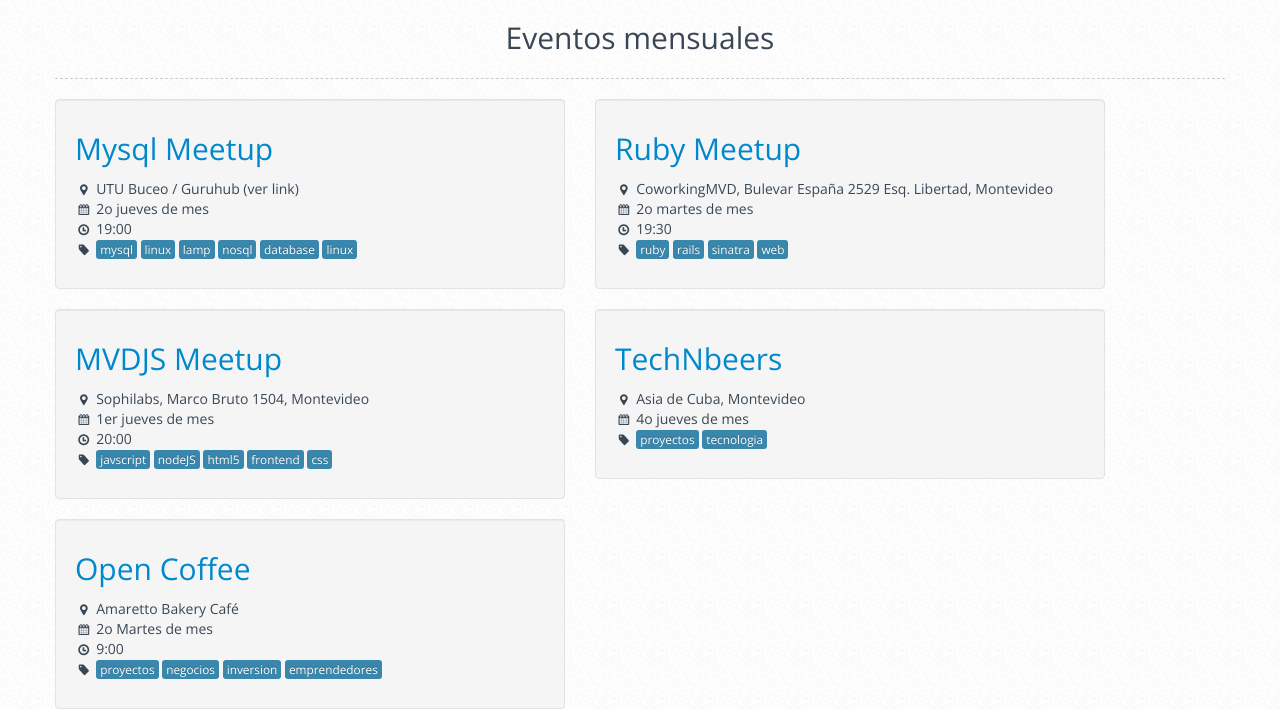
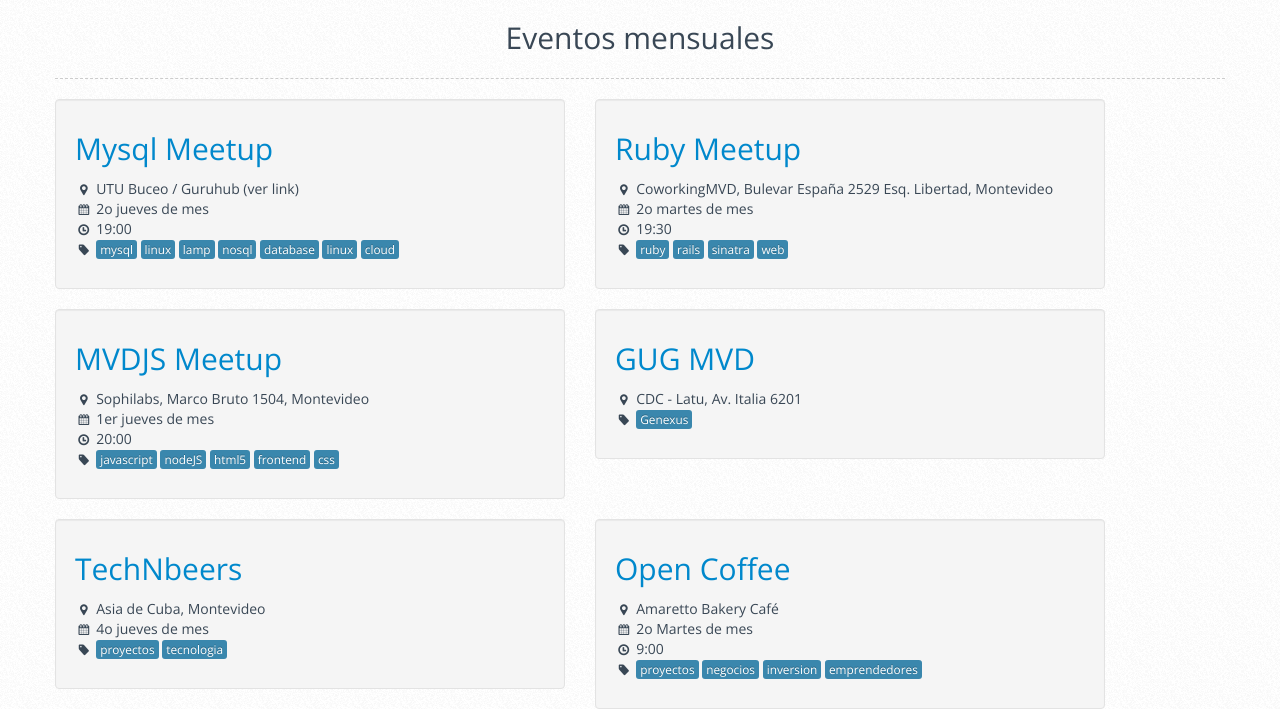
Before and after one commit to ncalero-uy/meetupuy-landing, a PHP site: page / in a window 1280 px wide. Shown: the part 864-1573 px from the top of the page. Run offline with PHP 8.4, Linux system fonts and the light colour scheme; some libraries are stand-ins or nearby versions.

Commit message:
genexus y subtitulos

```diff
--- a/include/eventos.inc.php
+++ b/include/eventos.inc.php
@@ -118,13 +118,14 @@ $anuales = array(
 $mensuales = array(
     'mysqlMeetup' => array(
         'titulo' => 'Mysql Meetup',
+        'subtitulo' => 'Meetup de Mysql en Montevideo',
         'lugar' => 'UTU Buceo / Guruhub (ver link)',
         'fecha' => '2o jueves de mes',
         'horario' => '19:00',
         'costo' => '',
         'link' => 'http://www.meetup.com/The-Montevideo-MySQL-Meetup-Group',
         'descripcion' => '',
-        'tags'=>'mysql,linux,lamp, nosql,database,linux'
+        'tags'=>'mysql,linux,lamp, nosql,database,linux,cloud'
     ),
     'rubyMeetup' => array(
         'titulo' => 'Ruby Meetup',
@@ -138,13 +139,25 @@ $mensuales = array(
     ),
     'MvdJsMeetup' => array(
         'titulo' => 'MVDJS Meetup',
+        'subtitulo' => 'Meetup de Javascript en Montevideo',
         'lugar' => 'Sophilabs, Marco Bruto 1504, Montevideo',
         'fecha' => '1er jueves de mes',
         'horario' => '20:00',
         'costo' => '',
         'link' => 'http://www.meetup.com/mvd-js/',
         'descripcion' => '',
-        'tags'=>'javscript, nodeJS, html5, frontend, css'
+        'tags'=>'javascript, nodeJS, html5, frontend, css'
+    ),
+    'GUGMVD' => array(
+        'titulo' => 'GUG MVD',
+        'subtitulo' => 'Comunidad GeneXus en Montevideo',
+        'lugar' => 'CDC - Latu, Av. Italia 6201',
+        'fecha' => '',
+        'horario' => '',
+        'costo' => '',
+        'link' => 'http://gugmontevideo.wordpress.com/',
+        'descripcion' => '',
+        'tags'=>'Genexus'
     ),
     'techNbeers' => array(
         'titulo' => 'TechNbeers',
```
